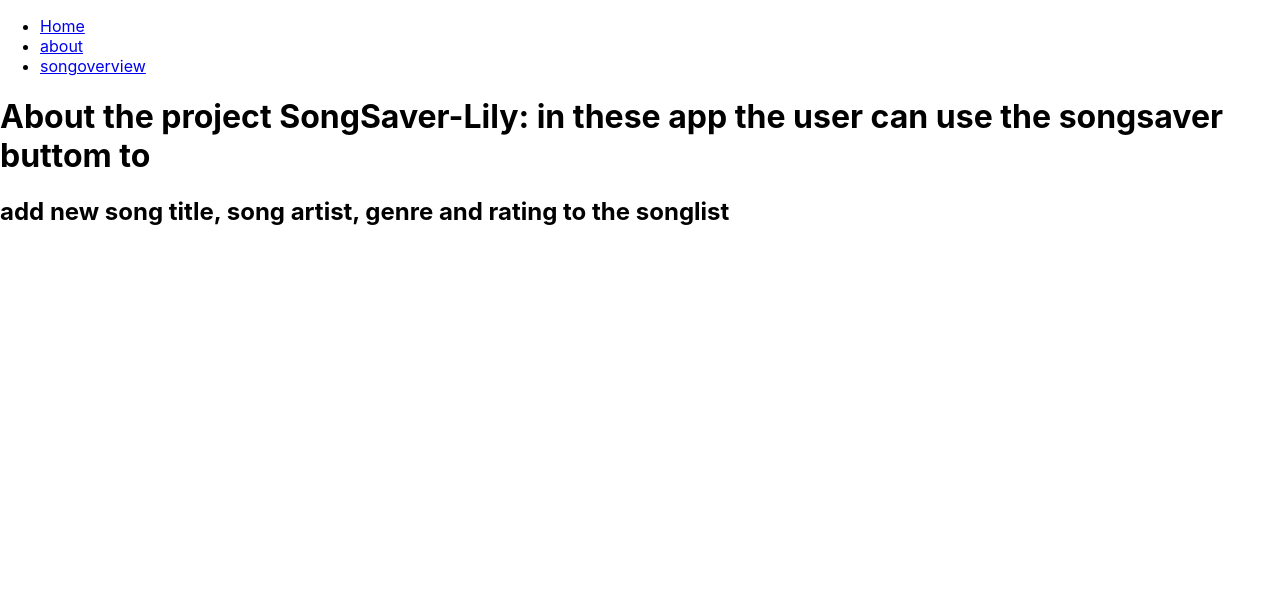
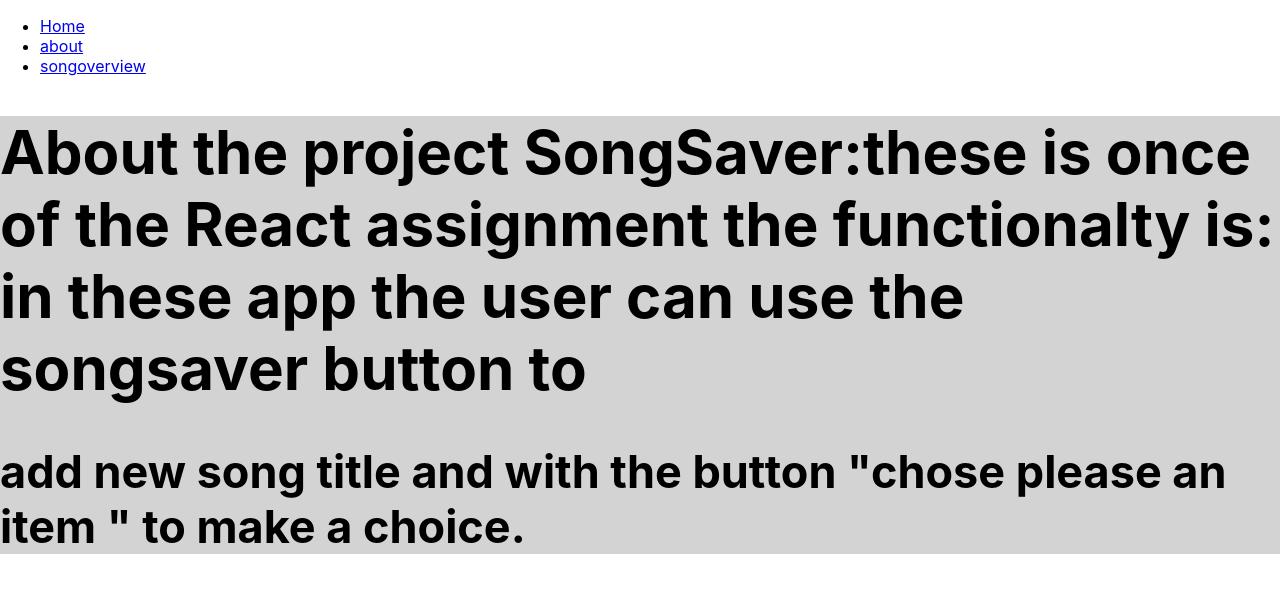
Before and after one commit to LHL-source/React_Assignment_SongSaver, a React (Create React App) app: page /about in a window 1280 px wide. Shown: the top 592 px of the page. Built offline with nearby package versions, Linux system fonts and the light colour scheme.

Commit message:
Add files via upload

```diff
--- a/src/App.css
+++ b/src/App.css
@@ -11,7 +11,7 @@
  background-color:greenyellow;
  display:flex;
  flex-direction: row;
- justify-content: center;
+ justify-content: space-around;
  gap: 200px;
 }
 
@@ -22,19 +22,21 @@
 }
 .listcontainer{
   list-style-type:none;
+  padding: 0px;
 }
 
 .ttz{
   background-color:lightpink;
   display:flex;
  flex-direction: row;
- justify-content: center;
- gap: 200px;
+ justify-content:  space-around;
+
 }
 
 .listcontainer p {
   font-size: 25px;
   text-align: left;
+  flex:1
 }
 
 
@@ -78,3 +80,8 @@
   width: 200px;
   height: 53px
 }
+
+.abouttext{
+  font-size: 30px;
+  background-color:lightgrey;
+}
--- a/src/components/SongOverview.js
+++ b/src/components/SongOverview.js
@@ -34,12 +34,12 @@ import SongSort from './SongSort';
                 genre: genre,
                 rating: rating,
                 }
-            ],//songs
+            ],
             sort : "",
 
-        })//setState
+        })
 
-     }//title
+     }
 
 
  sortSongs=(event)=>{
--- a/src/components/SongSort.js
+++ b/src/components/SongSort.js
@@ -19,8 +19,8 @@ function SongSort ({sortering, handleClickSort}) {
             <option value="TAZ">title a-z</option>
             <option value="TZA">title z-a</option>
 
-            <option value="SHL">stars 5-1</option>
-            <option value="SLH">starts 1-5</option>
+            <option value="SHL">stars 3-1</option>
+            <option value="SLH">starts 1-3</option>
 
         </select>
         </form>
--- a/src/pages/About.js
+++ b/src/pages/About.js
@@ -1,6 +1,9 @@
+
+
 export function About(){
-    return <div> <h1>About the project SongSaver-Lily: in these app the user can use the songsaver buttom to</h1>
-            <h2> add new song title, song artist, genre and rating to the songlist</h2>
+    return <div className= "abouttext"> <h1>About the project SongSaver:these is once of the React assignment
+        the functionalty is:  in these app the user can use the songsaver button to</h1>
+            <h2> add new song title and with the button "chose please an item " to make a choice.</h2>
             </div>
 
             }
```
